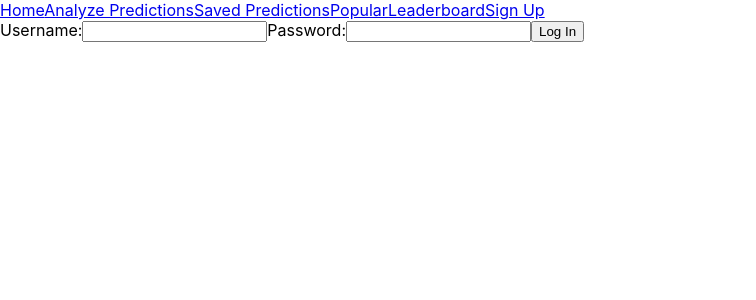
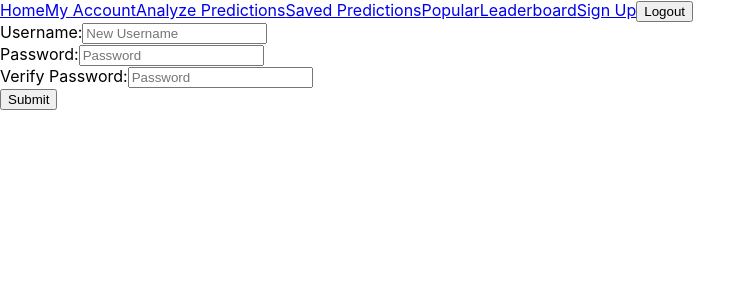
Before and after one commit to unclezap/frontendsports2020, a React (Create React App) app: page /signup in a window 1280 px wide. Shown: the top 300 px of the page, without its empty margins (0-756 px from the left). Built offline with nearby package versions, Linux system fonts and the light colour scheme.

Commit message:
fixed some routes issues, worked on sign up form

```diff
--- a/src/App.js
+++ b/src/App.js
@@ -9,7 +9,7 @@ import TitleBar from './components/TitleBar'
 import NewPredictionsForm from './components/NewPredictionsForm'
 import BrowsePredictions from './containers/BrowsePredictions'
 import MyAccount from './components/MyAccount'
-// import SignUp from './components/SignUp'
+import SignUp from './components/SignUp'
 
 import store from './redux/store'
 
@@ -44,10 +44,10 @@ class App extends React.Component {
               exact path="/account"
               render={() => <MyAccount />}
             />
-            {/* <Route */}
-              {/* exact path="/account/new" */}
-              {/* render={() => <SignUp />} */}
-            {/* /> */}
+            <Route
+              exact path="/signup"
+              render={() => <SignUp />}
+            />
             <Route
               exact path="/new"
               render={() => <NewPredictionsForm />}
--- a/src/components/LoginForm.js
+++ b/src/components/LoginForm.js
@@ -24,8 +24,8 @@ class LoginForm extends Component {
         this.actualLogin(this.state.fields);
     }
 
-    actualLogin(fields) {
-        this.props.onPostLogin(fields)
+    actualLogin = (user) => {
+        this.props.onPostLogin(user)
     };
 
     render() {
--- a/src/components/SignUp.js
+++ b/src/components/SignUp.js
@@ -1,7 +1,9 @@
 import React from 'react';
 import { Form } from 'react-bootstrap';
-import Button from 'react-bootstrap/Button';
+import { Button } from 'react-bootstrap';
 import { Container, Row, Col } from 'react-bootstrap';
+import { postNewUser } from '../redux';
+import { connect } from 'react-redux';
 
 class SignUp extends React.Component {
     state = {
@@ -26,20 +28,18 @@ class SignUp extends React.Component {
             username: this.state.fields.username,
             password: this.state.fields.password
         }
-        event.preventDefault();
         if (this.state.fields.password !== this.state.fields.verifyPassword) {
             alert("Passwords do not match. Please try again.")
         } else {
-            // api.user.createUser(userObject);
-            // this.props.history.push('/');
-            // if (localStorage.getItem("token")) {
-            //     // console.log("token is there")
-            //     this.props.easterEgg()
-            }
-            alert("Account creation succesful. Log in with your new credentials.")
-        };
+            this.actualSignUp(userObject)
+            //map state to props and give the alert if it worked
+            alert ("Account creation succesful. Log in with your new credentials.")
+        }
+    };
 
-
+    actualSignUp = (user) => {
+        this.props.onSignUp(user)
+    }
 
     render() {
         return(
@@ -94,9 +94,9 @@ class SignUp extends React.Component {
 
 const mapDispatchToProps = dispatch => {
     return {
-        onSignUp = (user) => postNewUser(user)(dispatch)
+        onSignUp: (user) => postNewUser(user)(dispatch)
     }
 }
 
 
-export default SignUp;
+export default connect(null, mapDispatchToProps)(SignUp);
--- a/src/components/TitleBar.js
+++ b/src/components/TitleBar.js
@@ -1,5 +1,4 @@
 import React from 'react';
-import AuthHOC from '../HOC/AuthHOC'
 
 function TitleBar() {
     return(
--- a/src/containers/NavBar.js
+++ b/src/containers/NavBar.js
@@ -2,23 +2,30 @@ import React from 'react';
 import { Button } from 'react-bootstrap';
 import { Link } from 'react-router-dom';
 import LoginForm from '../components/LoginForm';
+import { connect } from 'react-redux';
 
 function NavBar() {
     // use token value (true || false to determine which links to show.)
-    const token = localStorage.getItem("token")
+    // const token = this.props.token
 
     return(
             <div className="navbar">
                 <Link className="nav-link" to="/">Home</Link>
-                {token ? <Link className="nav-link" to="/account">My Account</Link> : null}
+                {true ? <Link className="nav-link" to="/account">My Account</Link> : null}
                 <Link className="nav-link" to='/new'>Analyze Predictions</Link>
                 <Link className="nav-link" to='/old'>Saved Predictions</Link>
                 <Link className="nav-link" to='/info'>Popular</Link>
                 <Link className="nav-link" to='/example'>Leaderboard</Link>
-                {token ? null:<Link className="nav-link" to="/signup">Sign Up</Link>}
-                {token ? <Button variant="outline-danger">Logout</Button>:<LoginForm className="form-group" />}
+                {false ? null :<Link className="nav-link" to="/signup">Sign Up</Link>}
+                {true ? <Button variant="outline-danger">Logout</Button>:<LoginForm className="form-group" />}
             </div>
      )
 };
 
-export default NavBar;
+const mapStateToProps = state => {
+    return {
+        token: state.user.user.jwt
+    }
+}
+
+export default connect(mapStateToProps)(NavBar);
```
